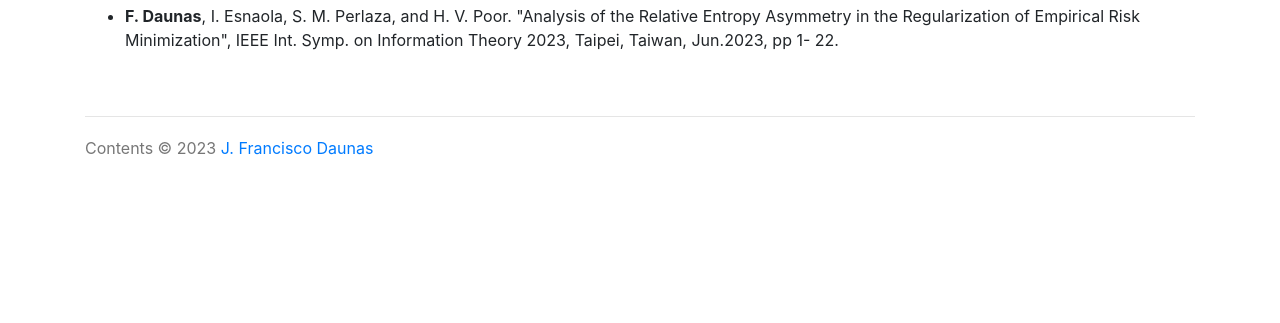
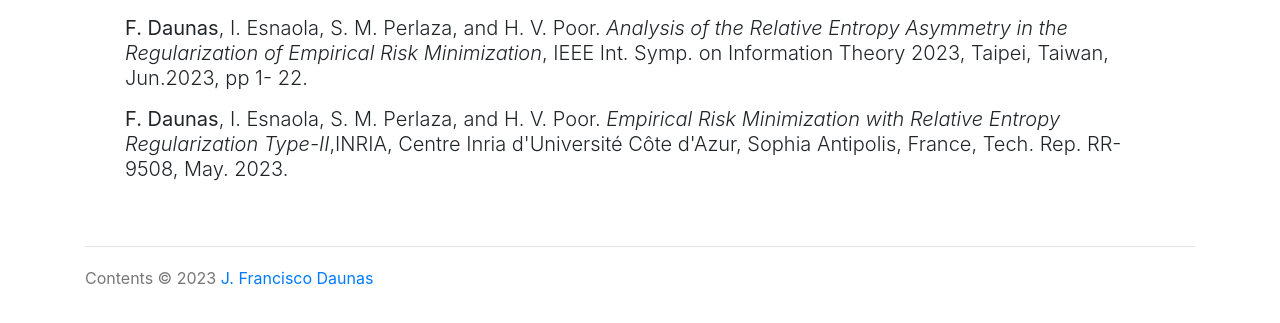
Before and after one commit to FranciscoDaunas/franciscodaunas.github.io, a plain HTML site: page Publications/index.html in a window 1280 px wide. Shown: the part 243-566 px from the top of the page. Drawn offline with nearby package versions, Linux system fonts and the light colour scheme.

Commit message:
Nikola auto commit.
Source commit: bff270771cdfa82c34e2afccb6b450e4e9bee408
Nikola version: 8.2.3

```diff
--- a/Publications/index.html
+++ b/Publications/index.html
@@ -15,9 +15,9 @@
 <meta property="og:site_name" content="J. Francisco Daunas">
 <meta property="og:title" content="Publications">
 <meta property="og:url" content="https://franciscodaunase.com/Publications/">
-<meta property="og:description" content='Preprints
+<meta property="og:description" content="Preprints
 
-F. Daunas, I. Esnaola, S. M. Perlaza, and H. V. Poor. "Analysis of the Relative Entropy Asymmetry in the Regularization of Empirical Risk Minimization", IEEE Int. Symp. on Information Theor'>
+F. Daunas, I. Esnaola, S. M. Perlaza, and H. V. Poor. Analysis of the Relative Entropy Asymmetry in the Regularization of Empirical Risk Minimization, IEEE Int. Symp. on Information Theory ">
 <meta property="og:type" content="article">
 <meta property="article:published_time" content="2022-10-07T11:58:10+01:00">
 </head>
@@ -89,9 +89,11 @@ F. Daunas, I. Esnaola, S. M. Perlaza, and H. V. Poor. "Analysis of the Relative
 
     </header><div class="e-content entry-content" itemprop="articleBody text">
     <section id="preprints"><h2>Preprints</h2>
-<ul class="simple">
-<li><p><strong>F. Daunas</strong>, I. Esnaola, S. M. Perlaza, and H. V. Poor. "Analysis of the Relative Entropy Asymmetry in the Regularization of Empirical Risk Minimization", IEEE Int. Symp. on Information Theory 2023, Taipei, Taiwan, Jun.2023, pp 1- 22.</p></li>
-</ul></section>
+<blockquote>
+<p><strong>F. Daunas</strong>, I. Esnaola, S. M. Perlaza, and H. V. Poor. <em>Analysis of the Relative Entropy Asymmetry in the Regularization of Empirical Risk Minimization</em>, IEEE Int. Symp. on Information Theory 2023, Taipei, Taiwan, Jun.2023, pp 1- 22.</p>
+<p><strong>F. Daunas</strong>, I. Esnaola, S. M. Perlaza, and H. V. Poor. <em>Empirical Risk Minimization with Relative Entropy Regularization Type-II</em>,INRIA, Centre Inria d'Université Côte d'Azur, Sophia Antipolis, France, Tech. Rep. RR-9508, May. 2023.</p>
+</blockquote>
+</section>
 </div>
 
 
```
Also changed, not shown: 1 other file.
